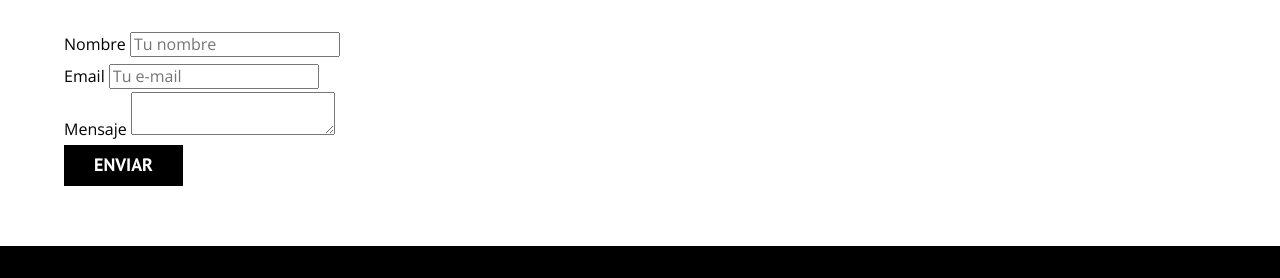
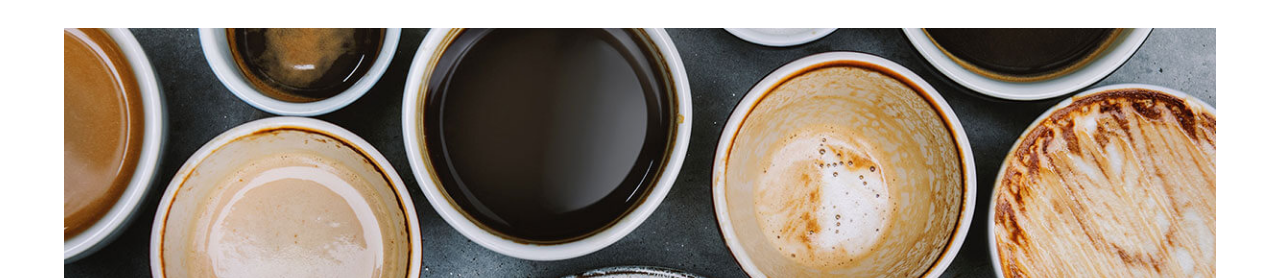
Before and after one commit to AlejandroBalladares/Proyecto-3-blogDeCafe, a plain HTML site: page contacto.html in a window 1280 px wide. Shown: the part 674-952 px from the top of the page. Drawn offline with nearby package versions, Linux system fonts and the light colour scheme.

Commit message:
Agrego css a la pagina de contacto

```diff
--- a/css/style.css
+++ b/css/style.css
@@ -245,3 +245,37 @@ img{
 .curso:last-of-type{
     border: none;
 }
+
+.contacto-bg{
+    background-image: url(../img/contacto.jpg);
+    height: 40rem;
+    background-size: cover;
+    background-repeat: no-repeat;
+}
+
+.formulario{
+    background-color: var(--blanco);
+    margin: -5rem auto 0 auto;
+    width: 95%;
+    padding: 5rem;
+}
+
+.campo{
+    display: flex;
+    margin-bottom: 2rem;
+    gap: 2rem;
+}
+
+.campo__label{
+    flex: 0 0 9rem;
+    text-align: right;
+}
+
+.campo__field{
+    flex: 1;
+    border: 1px solid var(--gris);
+}
+
+.campo__field--textarea{
+    height: 200px;
+}
```
